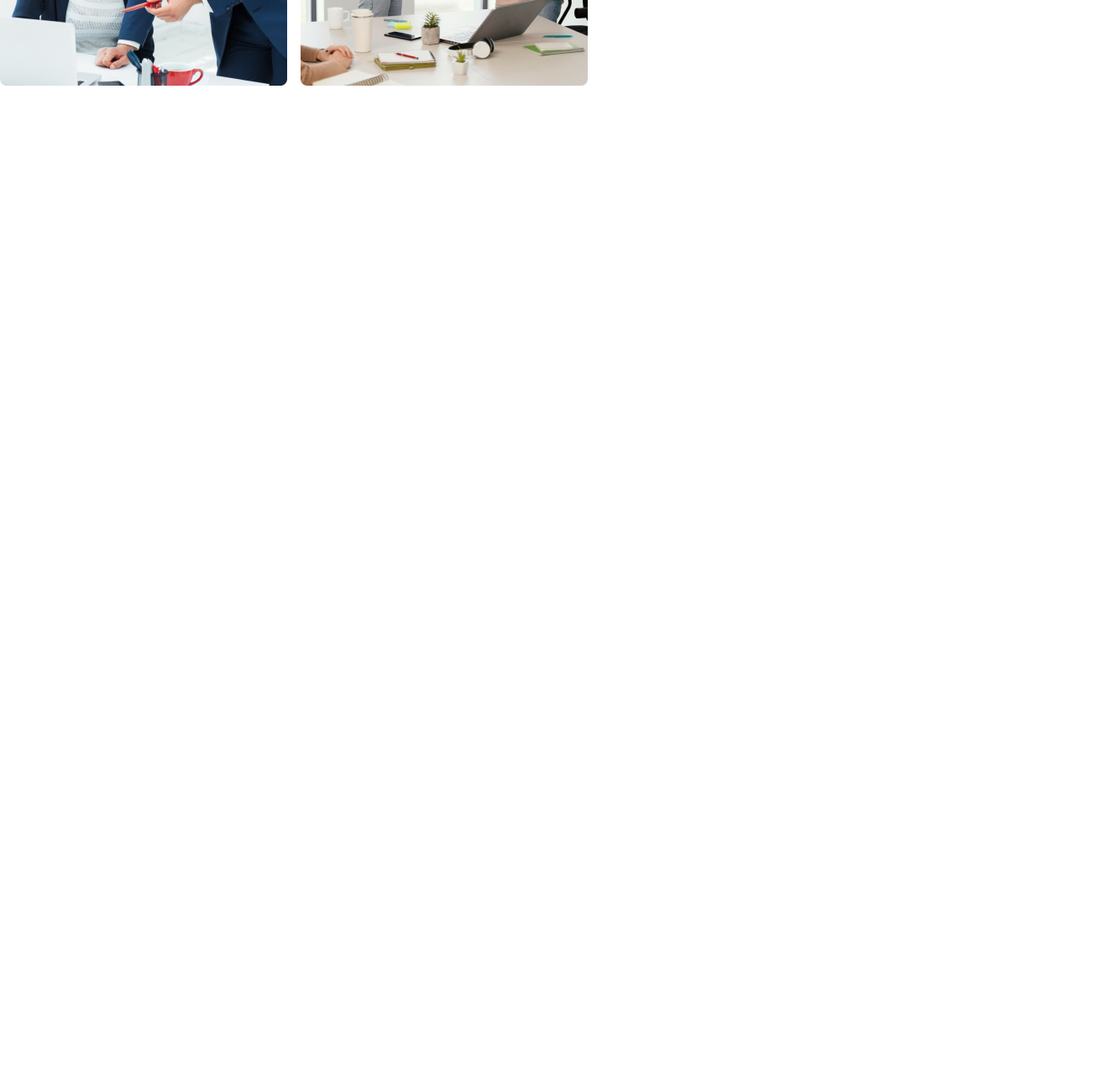
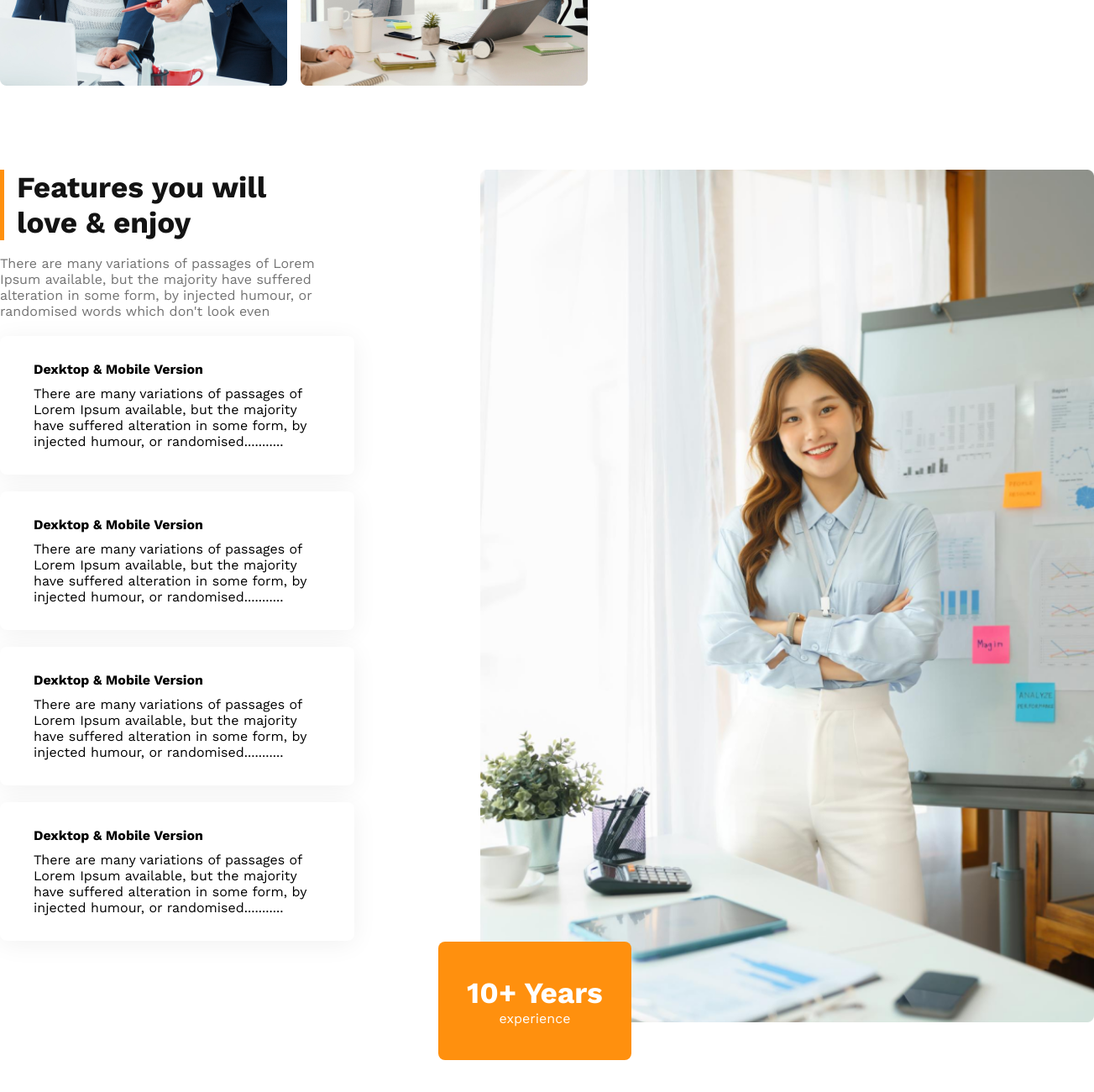
Before and after one commit to tanbir237/G3-Project, a plain HTML site: page index.html in a window 1280 px wide. Shown: the part 1558-2858 px from the top of the page at 84% size, 1303 px wide, since content can reach past the window. Before the commit the page ends 1710 px from the top, so only its background shows below. Drawn offline with nearby package versions, Linux system fonts and the light colour scheme.

Commit message:
feature section done

```diff
--- a/Style/g3.css
+++ b/Style/g3.css
@@ -136,8 +136,77 @@ main {
     margin-top: 20px;
 }
 
+/* feature section styles */
 
+.features {
+    display: flex;
+    margin-top: 100px;
+    gap: 100px;
 
+}
+
+.feature-tittle {
+    color: var(--dark-01, #131313);
+    font-size: 2.2rem;
+    font-weight: 700;
+    margin-bottom: 18px;
+    border-left: 5px solid #FF900E;
+    padding-left: 15px;
+}
+
+.tittle-text {
+    color: var(--dark-03, #727272);
+
+    font-size: 1rem;
+
+    font-weight: 400;
+
+}
+
+.box {
+
+    border-radius: 8px;
+    background: #FFF;
+    box-shadow: 0px 4px 30px 0px rgba(0, 0, 0, 0.06);
+    margin: 20px 0;
+
+}
+
+.box-tittle {
+    padding: 30px 40px 10px 40px;
+    margin-bottom: 0;
+}
+
+.box-text {
+    padding: 0px 40px 30px 40px;
+
+}
+
+.feature-img img{
+    height: 90%;
+    margin-left: 50px;
+}
+
+.badge-10years {
+    border-radius: 8px;
+    background: #FF900E;
+    width: 200px;
+    padding: 40px 15px;
+    text-align: center;
+    color: #FFF;
+    position: relative;
+    bottom: 100px;
+
+}
+
+.badge-10years h2 {
+    color: #FFF;
+
+    margin: 0px;
+    font-size: 2.2rem;
+
+    font-weight: 700;
+}
 
 
 
@@ -201,15 +270,17 @@ main {
         padding: 20px;
     }
 
-    .teams-img{
+    .teams-img {
         grid-template-columns: 1fr;
     }
-   .teams-conteinar{
-    margin-top: 20px;
-   }
+
+    .teams-conteinar {
+        margin-top: 20px;
+    }
 }
 
 @media screen and (min-width:576px) and (max-width:992px) {
+
     .navbar,
     .navbar>ul {
         flex-direction: column;
--- a/index.html
+++ b/index.html
@@ -47,9 +47,45 @@
                     <br> <span class="fe">Features</span>
                 </h4>
                 <p class="teams-text">
-                There are many variations of passages of Lorem Ipsum available, but the majority have suffered alteration in some form, by injected humour, or randomised words which don't look even
+                    There are many variations of passages of Lorem Ipsum available, but the majority have suffered
+                    alteration in some form, by injected humour, or randomised words which don't look even
                 </p>
-            <button class="btn-primary" >Explore more</button>
+                <button class="btn-primary">Explore more</button>
+            </div>
+        </section>
+        <section class="features">
+            <div class="features-conteinar">
+                <h3 class="feature-tittle">Features you will <br> love & enjoy</h3>
+                <p class="tittle-text">There are many variations of passages of Lorem Ipsum available, but the majority have suffered
+                    alteration in some form, by injected humour, or randomised words which don't look even</p>
+                <div class="box">
+                    <h4 class="box-tittle">Dexktop & Mobile Version</h4>
+                    <p class="box-text" >There are many variations of passages of Lorem Ipsum available, but the majority have suffered
+                        alteration in some form, by injected humour, or randomised...........</p>
+                </div>
+                <div class="box">
+                    <h4 class="box-tittle" >Dexktop & Mobile Version</h4>
+                    <p class="box-text" >There are many variations of passages of Lorem Ipsum available, but the majority have suffered
+                        alteration in some form, by injected humour, or randomised...........</p>
+                </div>
+                <div class="box">
+                    <h4 class="box-tittle" >Dexktop & Mobile Version</h4>
+                    <p class="box-text" >There are many variations of passages of Lorem Ipsum available, but the majority have suffered
+                        alteration in some form, by injected humour, or randomised...........</p>
+                </div>
+                <div class="box">
+                    <h4 class="box-tittle" >Dexktop & Mobile Version</h4>
+                    <p class="box-text" >There are many variations of passages of Lorem Ipsum available, but the majority have suffered
+                        alteration in some form, by injected humour, or randomised...........</p>
+                </div>
+
+            </div>
+            <div class="feature-img">
+                <img src="./Images/architect.png" alt="">
+                <div class="badge-10years">
+                    <h2>10+ Years</h2>
+                    <p>experience</p>
+                </div>
             </div>
         </section>
     </main>
```
Lines whose indentation alone changed are shown as unchanged.
